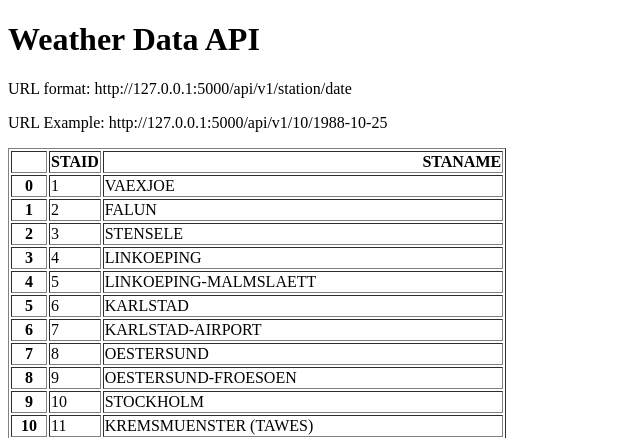
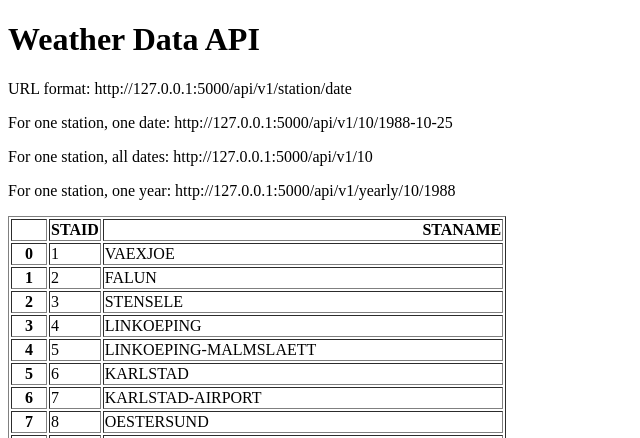
Before and after one commit to ByteTrailsHub/Daily-weather-API, a Flask app: page / in a window 1280 px wide. Shown: the top 438 px of the page, without its empty margins (0-640 px from the left). Run offline with Flask 3, Linux system fonts and the light colour scheme.

Commit message:
add url endpoint for yearly and all data

```diff
--- a/main.py
+++ b/main.py
@@ -17,10 +17,26 @@ def about(station, date):
     filename = "data_small/TG_STAID" + str(station).zfill(6) + ".txt"
     df = pd.read_csv(filename, skiprows=20, parse_dates=["    DATE"])
     temperature = df.loc[df['    DATE'] == date]['   TG'].squeeze() / 10
-
     return {"station": station,
             "date": date,
             "temperature": temperature}
 
+
+@app.route("/api/v1/<station>")
+def all_data(station):
+    filename = "data_small/TG_STAID" + str(station).zfill(6) + ".txt"
+    df = pd.read_csv(filename, skiprows=20, parse_dates=["    DATE"])
+    result = df.to_dict(orient="records")
+    return result
+
+
+@app.route("/api/v1/yearly/<station>/<year>")
+def yearly(station, year):
+    filename = "data_small/TG_STAID" + str(station).zfill(6) + ".txt"
+    df = pd.read_csv(filename, skiprows=20)
+    df["    DATE"] = df["    DATE"].astype(str)
+    result = df[df["    DATE"].str.startswith(str(year))].to_dict(orient="records")
+    return result
+
 if __name__ == "__main__":
     app.run(debug=True)
--- a/templates/home.html
+++ b/templates/home.html
@@ -7,7 +7,9 @@
 <body>
 <h1>Weather Data API</h1>
 <p>URL format: http://127.0.0.1:5000/api/v1/station/date</p>
-<p>URL Example: http://127.0.0.1:5000/api/v1/10/1988-10-25</p>
+<p>For one station, one date: http://127.0.0.1:5000/api/v1/10/1988-10-25</p>
+<p>For one station, all dates: http://127.0.0.1:5000/api/v1/10</p>
+<p>For one station, one year: http://127.0.0.1:5000/api/v1/yearly/10/1988</p>
 <p>{{data|safe}}</p>
 </body>
 </html>
```
